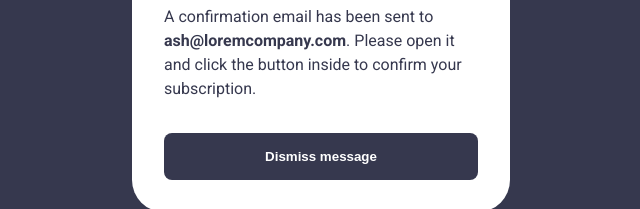
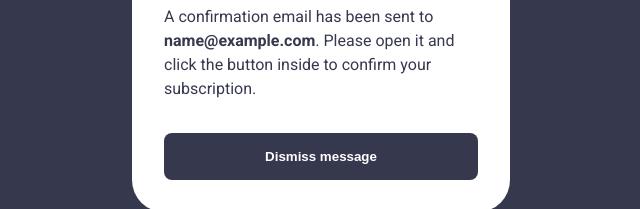
Before and after one commit to catreedle/newsletter-sign-up, a plain HTML site: page index.html in a window 1280 px wide. Both pictures are taken after typing "name@example.com" into the empty fields and a click on the button "Subscribe to monthly newsletter". Shown: the part 383-592 px from the top of the page, 319-959 px from the left. Drawn offline with Linux system fonts and the light colour scheme.

Commit message:
show submitted email

```diff
--- a/index.html
+++ b/index.html
@@ -95,7 +95,7 @@
         <main class="section--success__main">
           <p class="section--success__main__text">
             A confirmation email has been sent to
-            <strong>ash@loremcompany.com</strong>. Please open it and click the
+            <strong id="submitted-email">ash@loremcompany.com</strong>. Please open it and click the
             button inside to confirm your subscription.
           </p>
           <button class="section--success__main__button">
--- a/index.js
+++ b/index.js
@@ -6,6 +6,7 @@ const successSection = document.querySelector(".section--success");
 const initialSection = document.querySelector(".section--initial");
 
 const formInput = document.querySelector(".form__input");
+const submittedEmail = document.getElementById("submitted-email");
 
 function validateEmail(email) {
     const isValid = emailRegex.test(email);
@@ -34,6 +35,7 @@ function handleSubmit(e) {
     initialSection.classList.add("hidden");
     successSection.classList.remove("hidden");
     successSection.classList.add("show");
+    submittedEmail.textContent = email
   }
 }
 
```
